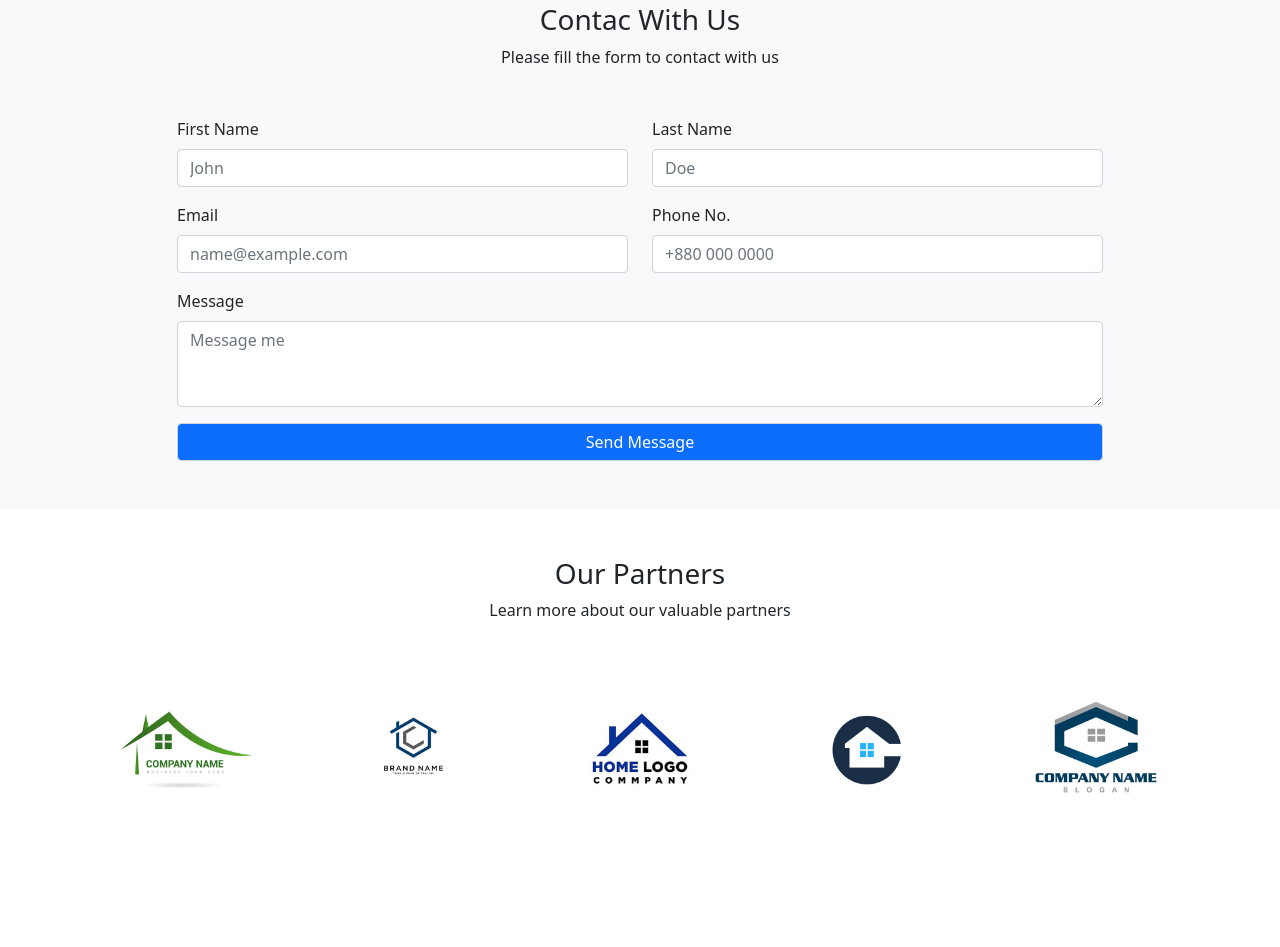
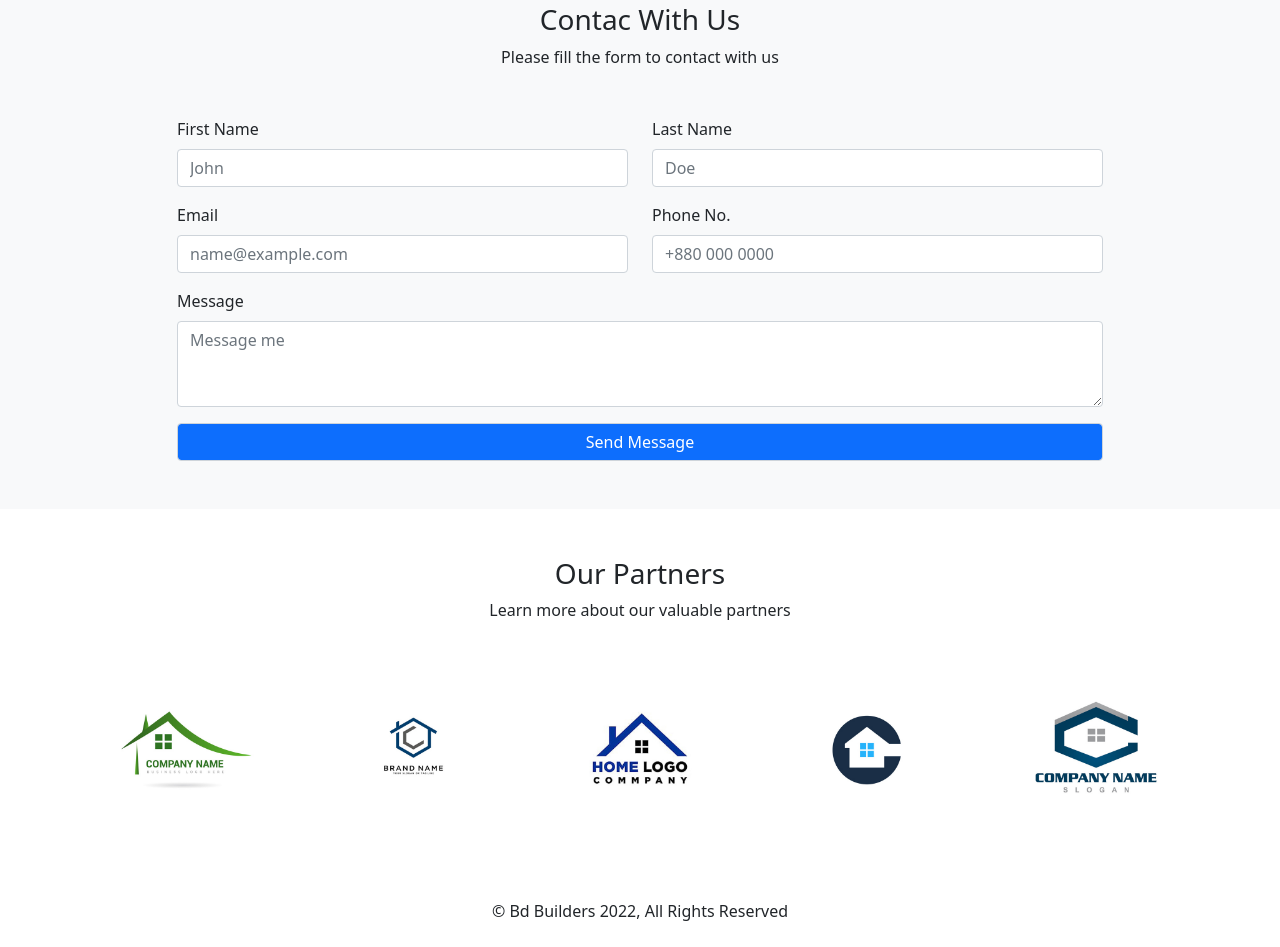
Before and after one commit to reflexsafwan/BD-builders-bootstrap, a plain HTML site: page index.html in a window 1280 px wide. Shown: the part 2292-3239 px from the top of the page. Before the commit the page ends 3167 px from the top, so only its background shows below. Drawn offline with nearby package versions, Linux system fonts and the light colour scheme.

Commit message:
footer area added

```diff
--- a/index.html
+++ b/index.html
@@ -359,6 +359,14 @@
       </div>
     </section>
   </main>
+  <!-- footer area -->
+  <footer class="py-4">
+    <div class="container">
+      <div class="footer-text text-center ">
+        <p class="m-0"> &copy; Bd Builders 2022, All Rights Reserved</p>
+      </div>
+    </div>
+  </footer>
 
   <script src="https://cdn.jsdelivr.net/npm/bootstrap@5.0.2/dist/js/bootstrap.bundle.min.js"></script>
 </body>
```
